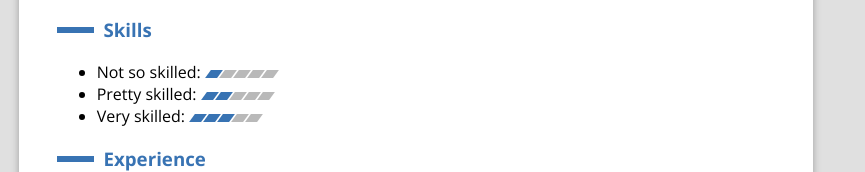
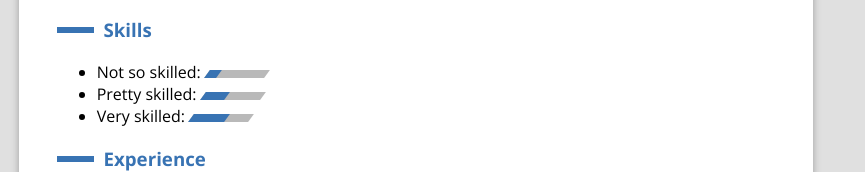
Before and after one commit to mhelmer/react-cv, a React app: page / in a window 1280 px wide. Shown: the part 251-423 px from the top of the page, without its empty margins (0-865 px from the left). Built offline with nearby package versions, Linux system fonts and the light colour scheme.

Commit message:
Add a SkillBar component for skills

```diff
--- /dev/null
+++ b/src/components/Indicators/SkillBar.js
@@ -0,0 +1,39 @@
+import React, { Component } from 'react'
+import '../../styles/skillbar.scss'
+
+class SkillBar extends Component {
+  componentWillMount() {
+    this.setStyle = this.setStyle.bind(this)
+    this.setState({ style: {} })
+  }
+  componentDidMount() {
+    const { score, scoreLimit } = this.props
+    setTimeout(() => this.setStyle(score, scoreLimit), 200)
+  }
+  componentWillReceiveProps(nextProps) {
+    const { score, scoreLimit } = nextProps
+    this.setStyle(score, scoreLimit)
+  }
+  setStyle(score, scoreLimit) {
+      const style = {
+        transform: `
+          translateX(${parseInt(-100 * (1 - score/scoreLimit)/2)}%)
+          scaleX(${score/scoreLimit})
+        `,
+        opacity: 1,
+      }
+      this.setState({ style })
+    }
+  render() {
+    return (
+      <div className="skillbar">
+        <span
+          className="skillbar-active"
+          style={this.state.style}>
+        </span>
+      </div>
+    )
+  }
+}
+
+export default SkillBar
--- a/src/components/Indicators/index.js
+++ b/src/components/Indicators/index.js
@@ -1,3 +1,4 @@
 import SkillDots from './SkillDots'
+import SkillBar from './SkillBar'
 
-export { SkillDots }
+export { SkillDots, SkillBar }
--- a/src/components/Skills.js
+++ b/src/components/Skills.js
@@ -1,5 +1,5 @@
 import React from 'react';
-import { SkillDots } from './Indicators'
+import { SkillBar } from './Indicators'
 
 const Skills = ({ skills, scoreLimit }) => (
   <section className="skills-section">
@@ -8,7 +8,7 @@
     { skills.sort((a, b) => a.score - b.score).map(skill => (
       <li key={skill.name} className="skills">
         {skill.name}:
-        <SkillDots score={skill.score} scoreLimit={scoreLimit} />
+        <SkillBar score={skill.score} scoreLimit={scoreLimit} />
       </li>
     ) ) }
     </ul>
--- /dev/null
+++ b/src/styles/skillbar.scss
@@ -0,0 +1,18 @@
+@import "variables";
+
+.skillbar {
+  background-color: #b9b9b9;
+  display: inline-block;
+  height: 8px;
+  margin: 0 6px;
+  transform: skewX(-36deg);
+  width: 60px;
+}
+.skillbar-active {
+  background-color: $brand-primary;
+  transform: translateX(-50%) scaleX(0);
+  transition: transform 200ms ease-in, opacity 400ms ease-in;
+  opacity: 0;
+  height: 100%;
+  display: block;
+}
```
